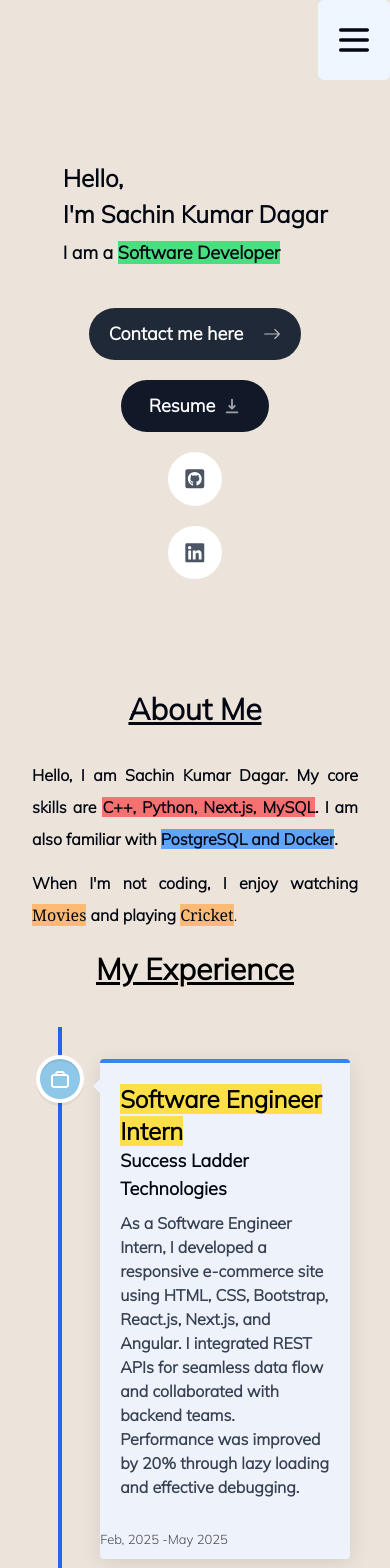
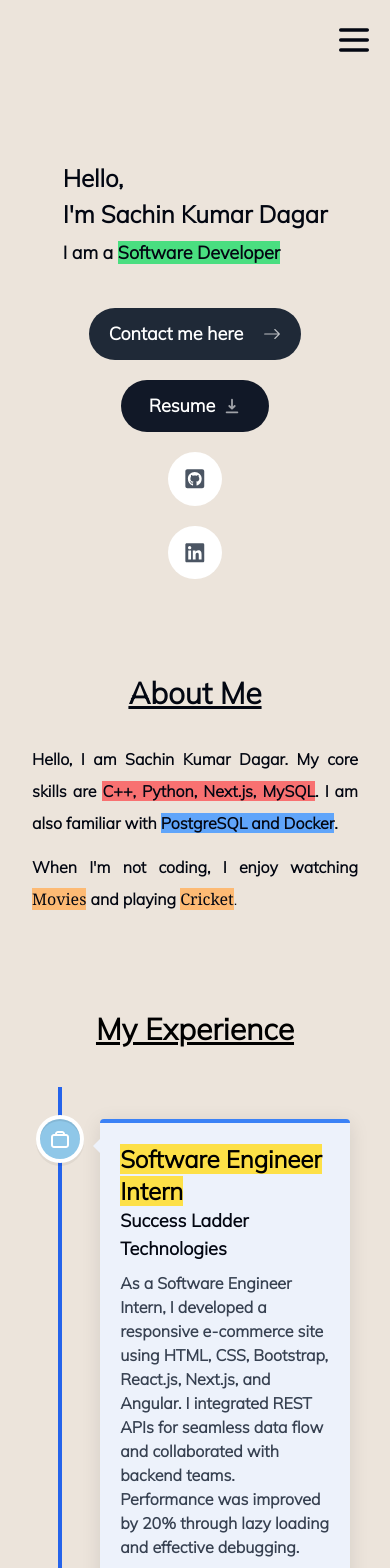
Before and after one commit to Sachin2001-kumar/Portfolio, a Next.js app: page / in a window 390 px wide. Shown: the top 1568 px of the page. Built offline with nearby package versions, Linux system fonts and the light colour scheme.

Commit message:
Update Add Education

```diff
--- a/app/Components/About.tsx
+++ b/app/Components/About.tsx
@@ -10,7 +10,7 @@ const About = () => {
   return (
     <motion.section
       ref={ref}
-      className="mb-5 max-w-[45rem] text-justify leading-8 sm:mb-24 scroll-mt-28 px-4"
+      className="mb-24 max-w-[45rem] text-justify leading-8 sm:mb-24 scroll-mt-28 px-4"
       initial={{ opacity: 0, y: 100 }}
       animate={{ opacity: 1, y: 0 }}
       transition={{ delay: 0.175 }}
--- a/app/Components/Education.tsx
+++ b/app/Components/Education.tsx
@@ -17,7 +17,7 @@ export default function Education() {
     <section
       id="education"
       ref={ref}
-      className="scroll-mt-24 px-4 py-10 text-black"
+      className="scroll-mt-24 px-4 py-10 text-black mb-24"
     >
       <SectionHeading>My Education</SectionHeading>
 
--- a/app/Components/Header.tsx
+++ b/app/Components/Header.tsx
@@ -30,12 +30,12 @@ export default function Header() {
       {/* Mobile menu */}
       <div className="flex justify-end">
         <div className="sm:hidden">
-          <Menubar className="bg-blue-50 border-none h-20">
+          <Menubar className="bg-transparent border-none h-20">
             <MenubarMenu>
               <MenubarTrigger>
                 <MenuIcon size={40} />
               </MenubarTrigger>
-              <MenubarContent className="bg-blue-50 font-bold mr-2">
+              <MenubarContent className="bg-blue-50 font-bold mr-2 border-r-8">
                 {NAV_LINKS.map((link) => (
                   <Link key={link.hash} href={`/${link.hash}`}>
                     <MenubarItem className="p-4 w-[75vw]">
--- a/app/Components/Intro.tsx
+++ b/app/Components/Intro.tsx
@@ -16,7 +16,7 @@ export default function Intro() {
     <section
       ref={ref}
       id="home"
-      className="mb-28 max-w-[50rem] text-center sm:mb-0 scroll-mt-[100rem] mt-16 sm:mt-0"
+      className="mb-24 max-w-[50rem] text-center sm:mb-24 scroll-mt-[100rem] mt-16 sm:mt-0"
     >
       <div className="flex items-center justify-center">
         <div className="relative">
--- a/app/Components/Projects.tsx
+++ b/app/Components/Projects.tsx
@@ -7,10 +7,10 @@ import Project from "./Project";
 import { useSectionInView } from "@/app/lib/hooks";
 
 export default function Projects() {
-  const { ref } = useSectionInView("Projects", 0.5);
+  const { ref } = useSectionInView("Projects");
 
   return (
-    <section ref={ref} id="projects" className="scroll-mt-28 mb-28">
+    <section ref={ref} id="projects" className="scroll-mt-28 mb-24">
       <SectionHeading>My projects</SectionHeading>
       <div>
         {ProjectData.map((project, index) => (
--- a/app/Components/SectionDivider.tsx
+++ /dev/null
@@ -1,16 +0,0 @@
-"use client";
-
-import React from "react";
-import { motion } from "framer-motion";
-
-export default function SectionDivider() {
-  return (
-    <motion.div
-      className="my-08 h-16 w-1 rounded-full hidden sm:block "
-      style={{ backgroundColor: "transparent" }}
-      initial={{ opacity: 0, y: 100 }}
-      animate={{ opacity: 1, y: 0 }}
-      transition={{ delay: 0.125 }}
-    ></motion.div>
-  );
-}
--- a/app/Components/Skills.tsx
+++ b/app/Components/Skills.tsx
@@ -24,7 +24,7 @@ export default function Skills() {
       <section
         id="skills"
         ref={ref}
-        className="mb-10 max-w-[53rem] scroll-mt-24 text-center"
+        className="mb-6 max-w-[53rem] scroll-mt-24 text-center "
       >
         <SectionHeading>My Skills </SectionHeading>
       </section>
--- a/app/page.tsx
+++ b/app/page.tsx
@@ -11,7 +11,6 @@ export default function Home() {
   return (
     <div className="flex flex-col items-center px-4">
       <Intro />
-      <SectionDivider />
       <About />
       <Experience />
       <Education />
```
